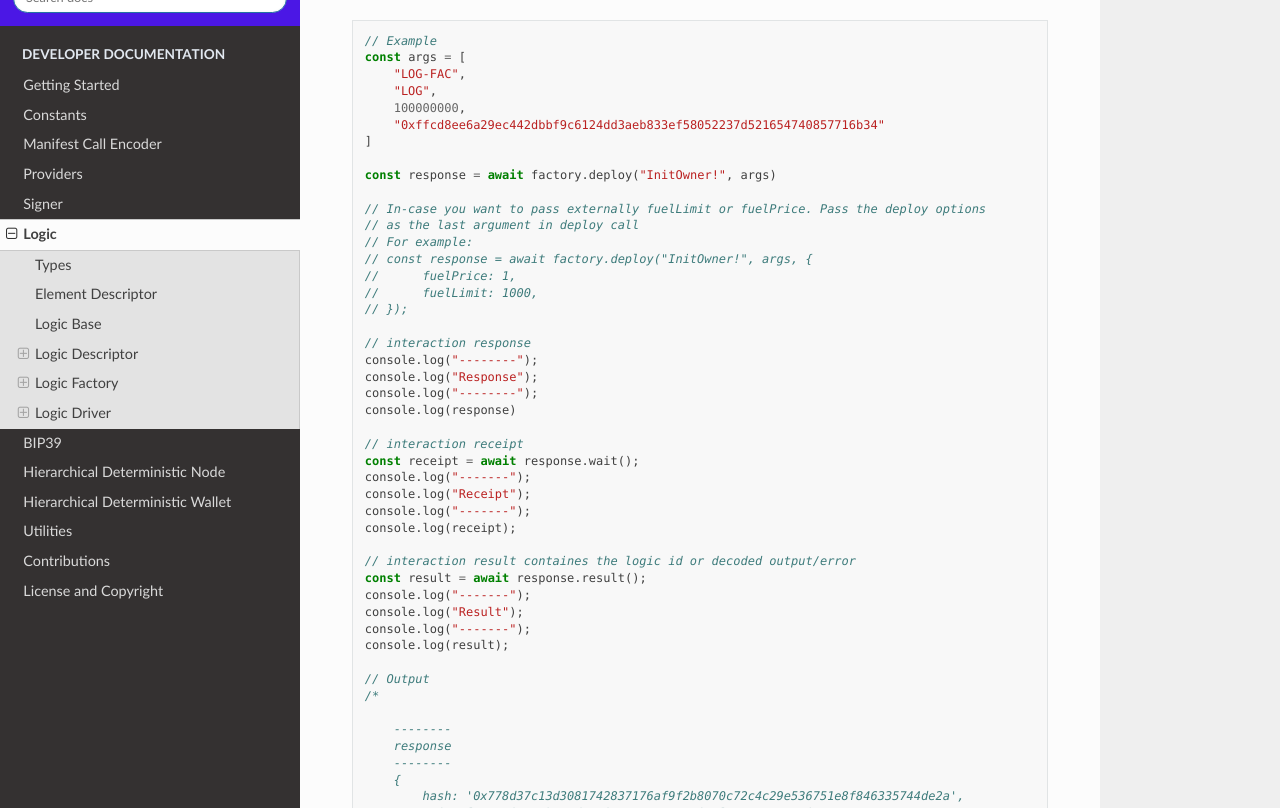
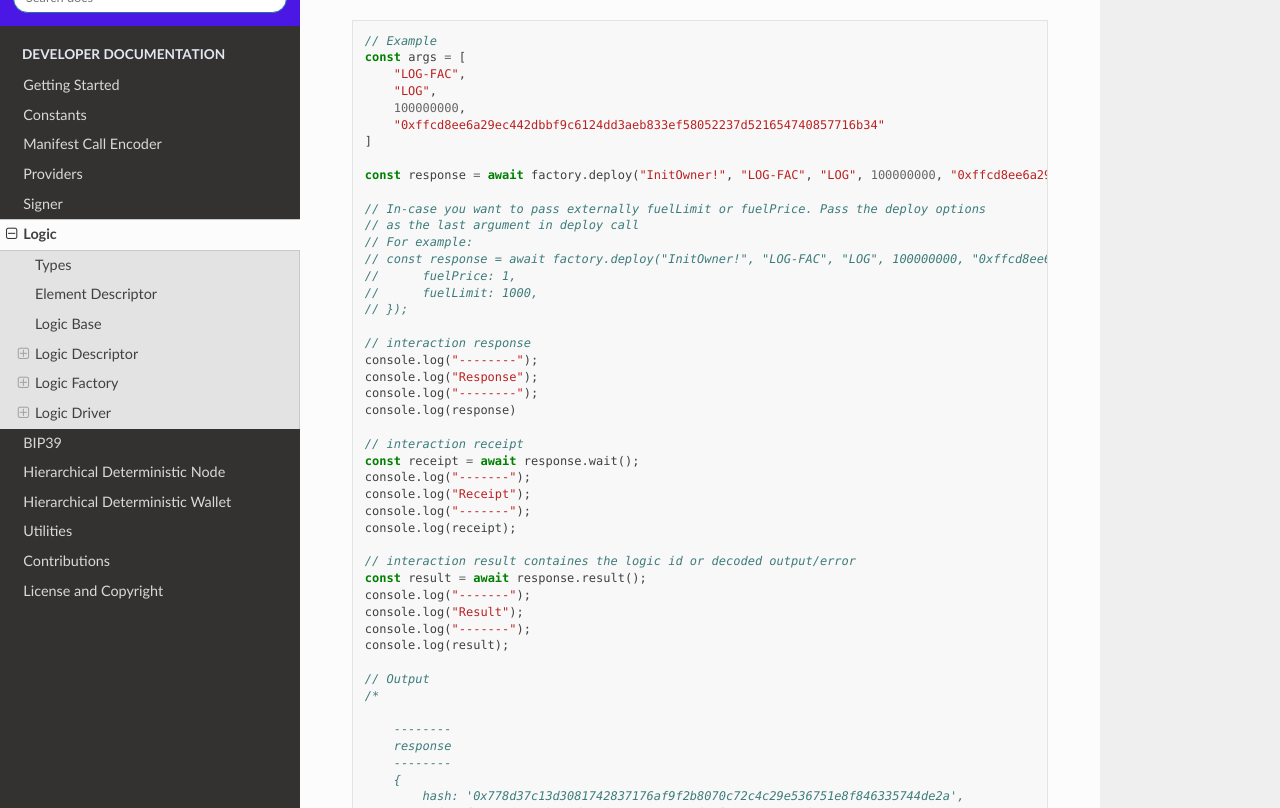
Before and after one commit to sarvalabs/js-moi-sdk, a Sphinx documentation site: the page built from docs/source/logic.rst, in a window 1280 px wide and 900 px high, scrolled down 5274 px, cut to the strip 92-900 px from the top of the window. Built offline with Sphinx 7.4.7 and the Read the Docs theme 2.0.0, drawn with Linux system fonts in a browser that asks for light colours.

Commit message:
fix: update example

```diff
--- a/docs/source/logic.rst
+++ b/docs/source/logic.rst
@@ -162,12 +162,12 @@ Methods
         "0xffcd8ee6a29ec442dbbf9c6124dd3aeb833ef58052237d521654740857716b34"
     ]
 
-    const response = await factory.deploy("InitOwner!", args)
+    const response = await factory.deploy("InitOwner!", "LOG-FAC", "LOG", 100000000, "0xffcd8ee6a29ec442dbbf9c6124dd3aeb833ef58052237d521654740857716b34");
 
     // In-case you want to pass externally fuelLimit or fuelPrice. Pass the deploy options
     // as the last argument in deploy call
     // For example:
-    // const response = await factory.deploy("InitOwner!", args, {
+    // const response = await factory.deploy("InitOwner!", "LOG-FAC", "LOG", 100000000, "0xffcd8ee6a29ec442dbbf9c6124dd3aeb833ef58052237d521654740857716b34", {
     //      fuelPrice: 1,
     //      fuelLimit: 1000,
     // });
```
